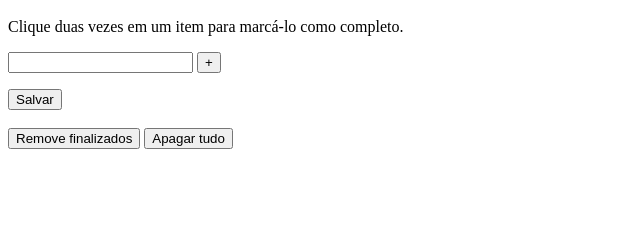
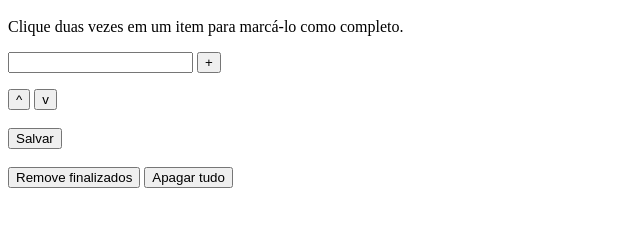
Before and after one commit to thiagopicorelli/project-todo-list, a website: page index.html in a window 1280 px wide. Shown: the part 48-274 px from the top of the page, without its empty margins (0-640 px from the left). Drawn offline with Linux system fonts and the light colour scheme.

Commit message:
Adiciona os elementos html da função de mover as tarefas

```diff
--- a/index.html
+++ b/index.html
@@ -15,6 +15,9 @@
     </header>
     <content>
         <ol id="lista-tarefas"></ol>
+        <button id="mover-cima">^</button>
+        <button id="mover-baixo">v</button>
+        <br><br>
         <button id="salvar-tarefas">Salvar</button>
         <br><br>
         <button id="remover-finalizados">Remove finalizados</button>
```
Also changed, not shown: script.js (+9 -0 lines).
